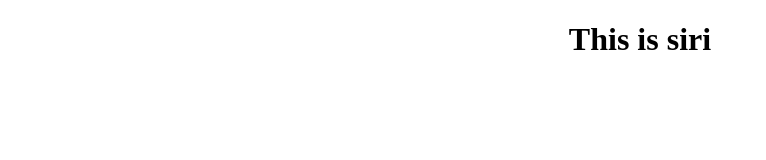
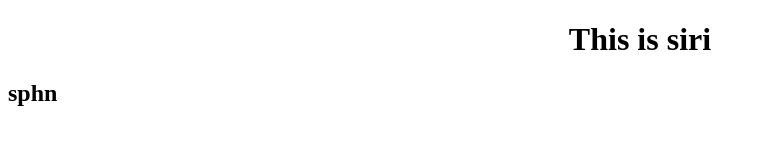
Before and after one commit to Sirichandana660/DAY-2.1, a plain HTML site: page index.html in a window 1280 px wide. Shown: the whole page, without its empty margins (0-766 px from the left). Drawn offline with Linux system fonts and the light colour scheme.

Commit message:
adding sphn

```diff
--- a/index.html
+++ b/index.html
@@ -7,5 +7,6 @@
 </head>
 <body>
     <h1 align = "center" >This is siri</h1>
+    <h2> sphn</h2>
 </body>
 </html>
```
